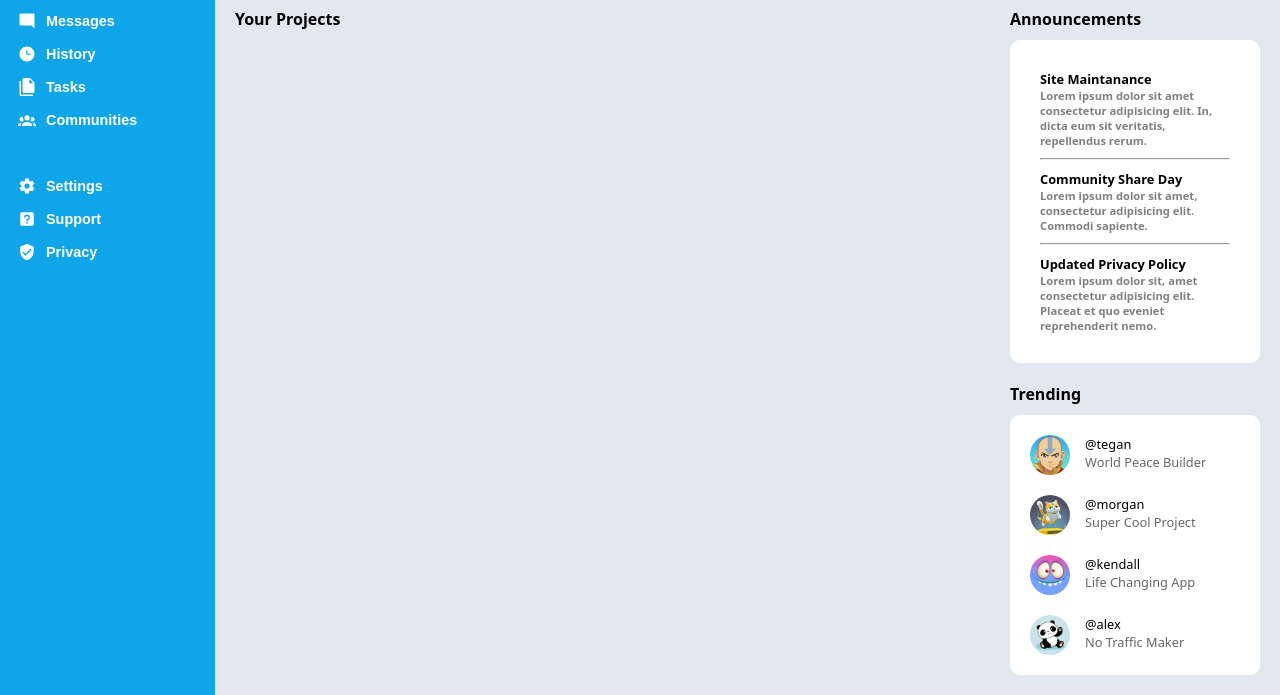
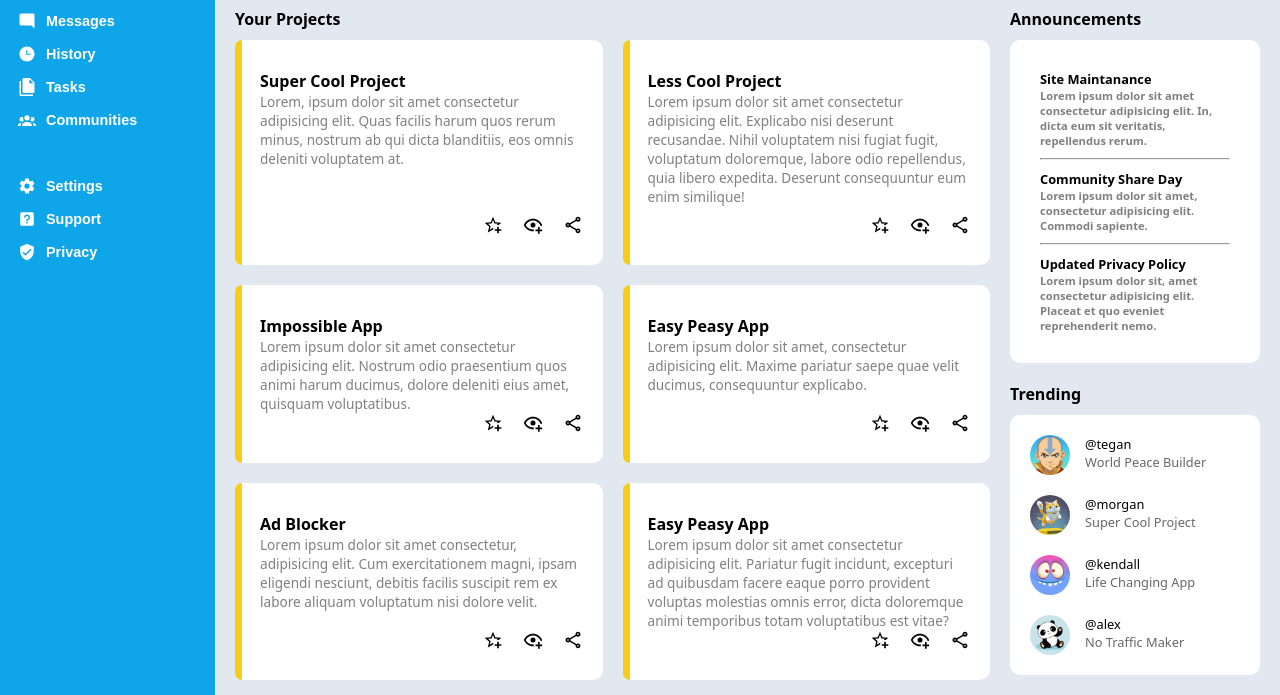
Before and after one commit to sixtynine696969/admin-dashboard, a plain HTML site: page index.html in a window 1280 px wide. Shown: the part 142-837 px from the top of the page. Drawn offline with Linux system fonts and the light colour scheme.

Commit message:
Finish HTML and style it

```diff
--- a/index.html
+++ b/index.html
@@ -77,6 +77,80 @@
         <div class="main-content">
             <div class="projects">
                 <p class="section-title">Your Projects</p>
+                <div class="cards">
+                    <div class="card">
+                        <div class="yellow-line"></div>
+                        <div class="content-box">
+                            <p>Super Cool Project</p>
+                            <p>Lorem, ipsum dolor sit amet consectetur adipisicing elit. Quas facilis harum quos rerum minus, nostrum ab qui dicta blanditiis, eos omnis deleniti voluptatem at.</p>
+                            <div class="controls">
+                                <img src="images/star-plus-outline.svg" alt="">
+                                <img src="images/eye-plus-outline.svg" alt="">
+                                <img src="images/share-variant-outline.svg" alt="">
+                            </div>
+                        </div>
+                    </div>
+                    <div class="card">
+                        <div class="yellow-line"></div>
+                        <div class="content-box">
+                            <p>Less Cool Project</p>
+                            <p>Lorem ipsum dolor sit amet consectetur adipisicing elit. Explicabo nisi deserunt recusandae. Nihil voluptatem nisi fugiat fugit, voluptatum doloremque, labore odio repellendus, quia libero expedita. Deserunt consequuntur eum enim similique!</p>
+                            <div class="controls">
+                                <img src="images/star-plus-outline.svg" alt="">
+                                <img src="images/eye-plus-outline.svg" alt="">
+                                <img src="images/share-variant-outline.svg" alt="">
+                            </div>
+                        </div>
+                    </div>
+                    <div class="card">
+                        <div class="yellow-line"></div>
+                        <div class="content-box">
+                            <p>Impossible App</p>
+                            <p>Lorem ipsum dolor sit amet consectetur adipisicing elit. Nostrum odio praesentium quos animi harum ducimus, dolore deleniti eius amet, quisquam voluptatibus.</p>
+                            <div class="controls">
+                                <img src="images/star-plus-outline.svg" alt="">
+                                <img src="images/eye-plus-outline.svg" alt="">
+                                <img src="images/share-variant-outline.svg" alt="">
+                            </div>
+                        </div>
+                    </div>
+                    <div class="card">
+                        <div class="yellow-line"></div>
+                        <div class="content-box">
+                            <p>Easy Peasy App</p>
+                            <p>Lorem ipsum dolor sit amet, consectetur adipisicing elit. Maxime pariatur saepe quae velit ducimus, consequuntur explicabo.</p>
+                            <div class="controls">
+                                <img src="images/star-plus-outline.svg" alt="">
+                                <img src="images/eye-plus-outline.svg" alt="">
+                                <img src="images/share-variant-outline.svg" alt="">
+                            </div>
+                        </div>
+                    </div>
+                    <div class="card">
+                        <div class="yellow-line"></div>
+                        <div class="content-box">
+                            <p>Ad Blocker</p>
+                            <p>Lorem ipsum dolor sit amet consectetur, adipisicing elit. Cum exercitationem magni, ipsam eligendi nesciunt, debitis facilis suscipit rem ex labore aliquam voluptatum nisi dolore velit.</p>
+                            <div class="controls">
+                                <img src="images/star-plus-outline.svg" alt="">
+                                <img src="images/eye-plus-outline.svg" alt="">
+                                <img src="images/share-variant-outline.svg" alt="">
+                            </div>
+                        </div>
+                    </div>
+                    <div class="card">
+                        <div class="yellow-line"></div>
+                        <div class="content-box">
+                            <p>Easy Peasy App</p>
+                            <p>Lorem ipsum dolor sit amet consectetur adipisicing elit. Pariatur fugit incidunt, excepturi ad quibusdam facere eaque porro provident voluptas molestias omnis error, dicta doloremque animi temporibus totam voluptatibus est vitae?</p>
+                            <div class="controls">
+                                <img src="images/star-plus-outline.svg" alt="">
+                                <img src="images/eye-plus-outline.svg" alt="">
+                                <img src="images/share-variant-outline.svg" alt="">
+                            </div>
+                        </div>
+                    </div>
+                </div>
             </div>
             <div class="announcements">
                 <p class="section-title">Announcements</p>
--- a/style.css
+++ b/style.css
@@ -161,6 +161,60 @@ input[type="search"] {
     grid-row: 1 / 4;
 }
 
+.cards {
+    display: grid;
+    grid-template-columns: repeat(auto-fit, minmax(250px, 1fr));
+    grid-template-rows: repeat(auto-fit, minmax(225px, 1fr));
+    gap: 20px;
+}
+
+.card {
+    display: grid;
+    grid-template-columns: 5px 1fr;
+}
+
+.yellow-line {
+    position: relative;
+    background-color: var(--yellow);
+    border-top-left-radius: 10px;
+    border-bottom-left-radius: 10px;
+    width: 7px;
+}
+
+.content-box {
+    padding: 30px 20px;
+    height: min-content;
+    background-color: white;
+    height: 100%;
+    border-top-right-radius: 10px;
+    border-bottom-right-radius: 10px;
+
+    display: grid;
+    grid-template-rows: auto auto 1fr;
+}
+
+.content-box p:nth-child(1) {
+    font-weight: bold;
+}
+
+.content-box p:nth-child(2) {
+    font-size: 0.85rem;
+    color: gray;
+}
+
+.controls {
+    justify-self: end;
+    align-self: end;
+
+    display: grid;
+    grid-auto-flow: column;
+    gap: 20px;
+}
+
+.controls img {
+    height: 20px;
+}
+
 /* Announcements */
 
 .announcements-container {
```
